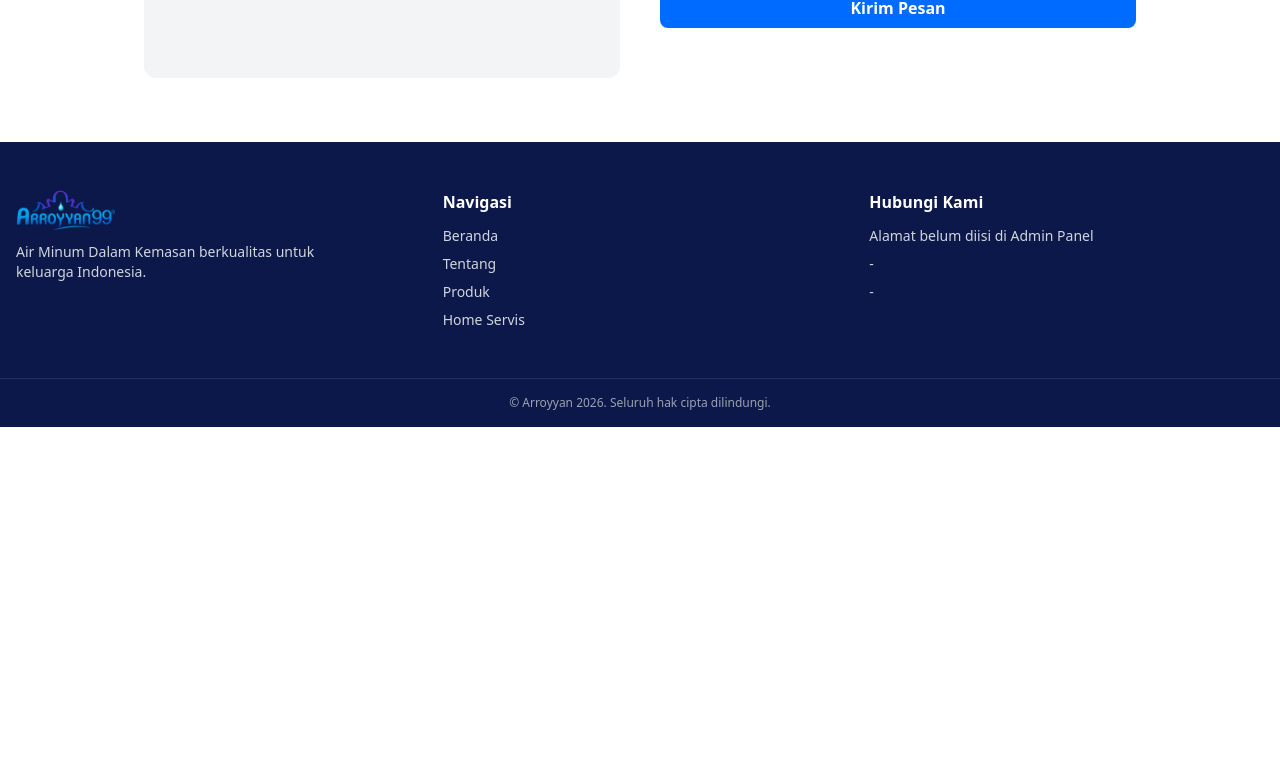
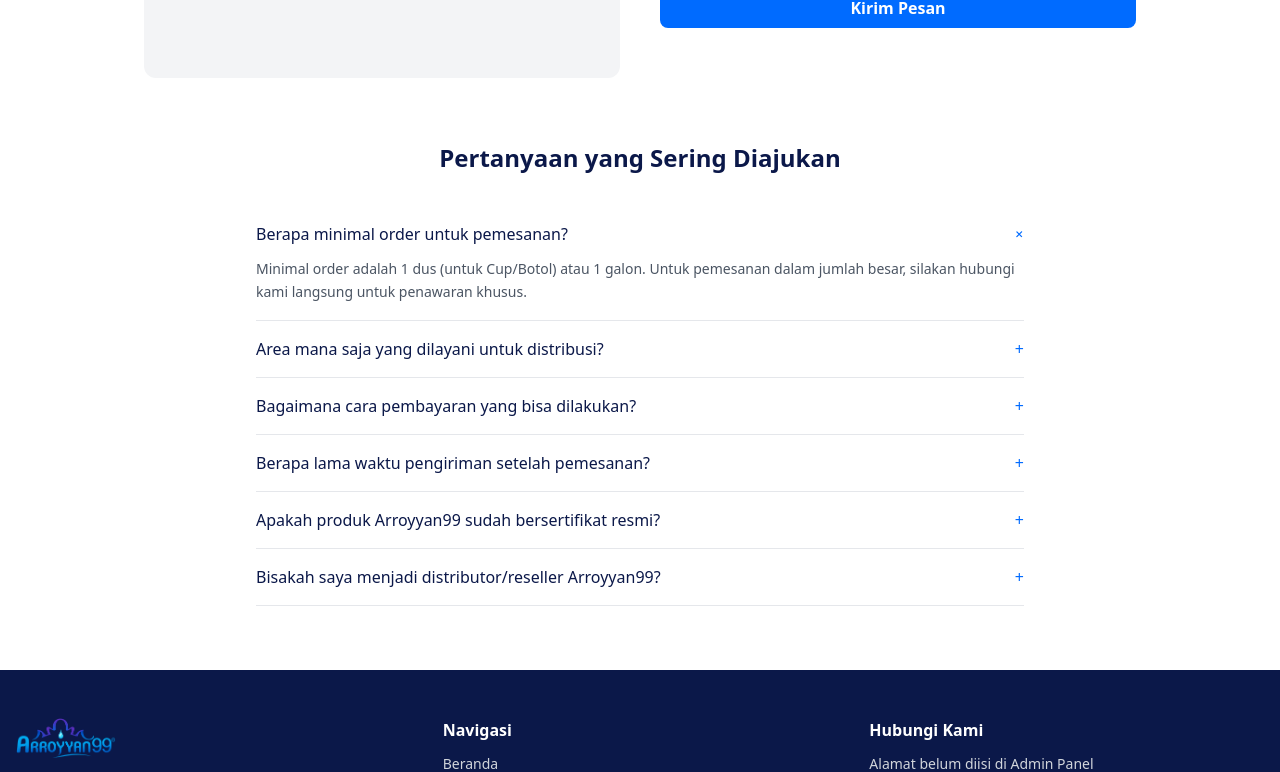
Before and after one commit to restuanggia-del/ArroyyanWebsite, a React (Vite) app in the folder ArroyyanWebsite/website/: page /kontak in a window 1280 px wide. Shown: the part 518-1290 px from the top of the page. Before the commit the page ends 945 px from the top, so only its background shows below. Built offline with nearby package versions, Linux system fonts and the light colour scheme; no server answers.

Commit message:
menambah faq di kontak

```diff
--- /dev/null
+++ b/ArroyyanWebsite/website/src/components/common/FAQ.jsx
@@ -0,0 +1,76 @@
+import { useState } from "react";
+
+const DAFTAR_FAQ = [
+  {
+    pertanyaan: "Berapa minimal order untuk pemesanan?",
+    jawaban:
+      "Minimal order adalah 1 dus (untuk Cup/Botol) atau 1 galon. Untuk pemesanan dalam jumlah besar, silakan hubungi kami langsung untuk penawaran khusus.",
+  },
+  {
+    pertanyaan: "Area mana saja yang dilayani untuk distribusi?",
+    jawaban:
+      "Kami melayani distribusi ke wilayah Tulang Bawang dan sekitarnya. Untuk cek apakah area Anda termasuk cakupan kami, silakan hubungi kami via WhatsApp.",
+  },
+  {
+    pertanyaan: "Bagaimana cara pembayaran yang bisa dilakukan?",
+    jawaban:
+      "Kami menerima pembayaran tunai (COD saat barang diantar) dan transfer bank. Untuk pelanggan langganan/distributor, tersedia juga sistem pembayaran berkala.",
+  },
+  {
+    pertanyaan: "Berapa lama waktu pengiriman setelah pemesanan?",
+    jawaban:
+      "Pesanan biasanya diproses dan dikirim dalam 1x24 jam setelah konfirmasi, tergantung jarak dan jadwal distribusi ke area Anda.",
+  },
+  {
+    pertanyaan: "Apakah produk Arroyyan99 sudah bersertifikat resmi?",
+    jawaban:
+      "Ya, produk kami telah memenuhi standar keamanan pangan yang berlaku. Detail sertifikasi dapat dilihat di halaman Beranda bagian Sertifikasi & Legalitas.",
+  },
+  {
+    pertanyaan: "Bisakah saya menjadi distributor/reseller Arroyyan99?",
+    jawaban:
+      "Tentu, kami membuka peluang kerja sama distributor. Silakan hubungi kami via WhatsApp atau isi form kontak untuk informasi lebih lanjut.",
+  },
+];
+
+function FAQItem({ item, terbuka, onToggle }) {
+  return (
+    <div className="border-b border-gray-200 py-4">
+      <button
+        onClick={onToggle}
+        className="flex w-full items-center justify-between text-left"
+      >
+        <span className="font-medium text-secondary">{item.pertanyaan}</span>
+        <span
+          className={`ml-4 shrink-0 text-primary transition-transform ${terbuka ? "rotate-45" : ""}`}
+        >
+          +
+        </span>
+      </button>
+      {terbuka && (
+        <p className="mt-3 text-sm leading-relaxed text-gray-600">
+          {item.jawaban}
+        </p>
+      )}
+    </div>
+  );
+}
+
+function FAQ() {
+  const [indexTerbuka, setIndexTerbuka] = useState(0);
+
+  return (
+    <div className="mx-auto max-w-3xl">
+      {DAFTAR_FAQ.map((item, index) => (
+        <FAQItem
+          key={item.pertanyaan}
+          item={item}
+          terbuka={indexTerbuka === index}
+          onToggle={() => setIndexTerbuka(indexTerbuka === index ? -1 : index)}
+        />
+      ))}
+    </div>
+  );
+}
+
+export default FAQ;
--- a/ArroyyanWebsite/website/src/pages/Kontak.jsx
+++ b/ArroyyanWebsite/website/src/pages/Kontak.jsx
@@ -2,6 +2,7 @@
 import { kirimPesanKontak } from "../services/kontakService.js";
 import { getPengaturan } from "../services/pengaturanService.js";
 import MapEmbed from "../components/common/MapEmbed.jsx";
+import FAQ from "../components/common/FAQ.jsx";
 
 function Kontak() {
   const [form, setForm] = useState({
@@ -102,6 +103,13 @@
           {status && <p className="text-sm text-gray-600">{status}</p>}
         </form>
       </div>
+
+      <div className="mt-16">
+        <h2 className="mb-8 text-center text-2xl font-bold text-secondary">
+          Pertanyaan yang Sering Diajukan
+        </h2>
+        <FAQ />
+      </div>
     </div>
   );
 }
```
